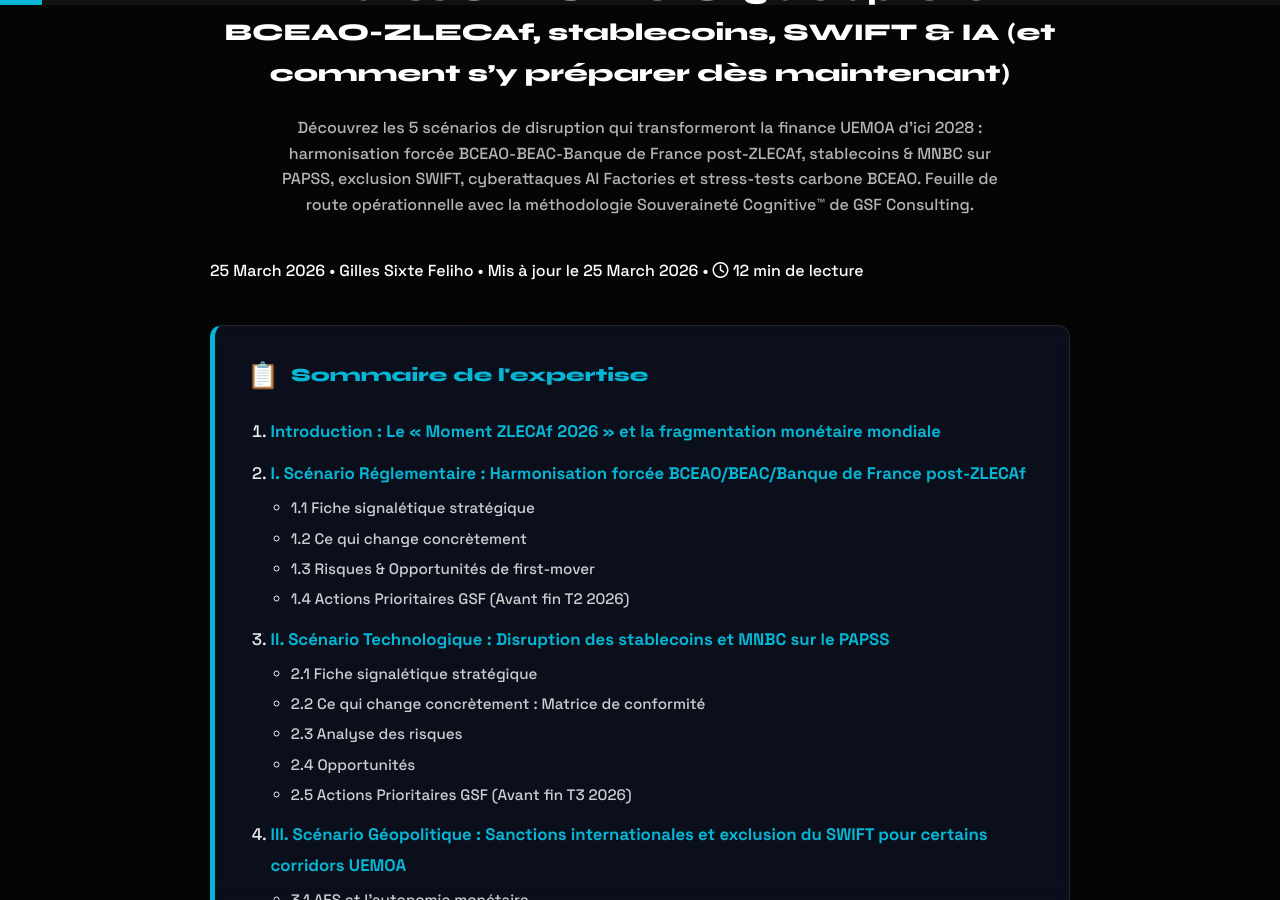
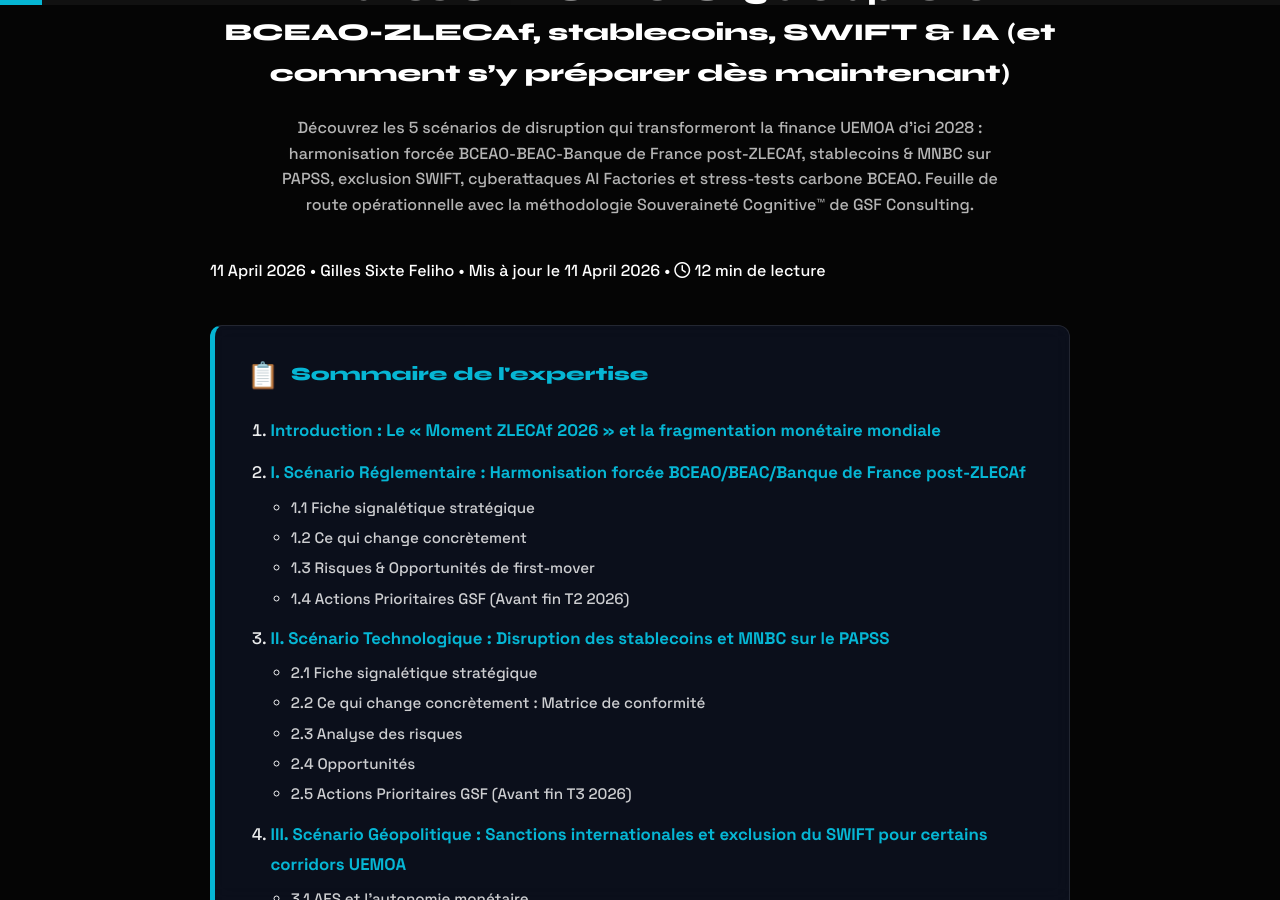
Before and after one commit to GSF-CONSULTING-INTERNATIONALE/.github.io-, a Jekyll site: the page built from _posts/2026-04-11-finance-uemoa-2028-5-disruptions-bceao-zlecaf-stablecoins-swift-ia.md, in a window 1280 px wide and 900 px high, scrolled down 451 px. Built offline with Jekyll 4.4.1, drawn with Linux system fonts in a browser that asks for light colours; some of the changed text lies outside the part shown.

Commit message:
Updated 1 file via CloudCannon.

```diff
--- a/_posts/2026-04-11-finance-uemoa-2028-5-disruptions-bceao-zlecaf-stablecoins-swift-ia.md
+++ b/_posts/2026-04-11-finance-uemoa-2028-5-disruptions-bceao-zlecaf-stablecoins-swift-ia.md
@@ -2,8 +2,8 @@
 layout: post
 title: "Finance UEMOA 2028 : 5 disruptions BCEAO-ZLECAf, stablecoins, SWIFT & IA (et comment s’y préparer dès maintenant)"
 permalink: /analyses/finance-uemoa-2028-5-disruptions-bceao-zlecaf-stablecoins-swift-ia/
-date: 2026-03-25
-last_updated: 2026-03-25
+date: 2026-04-11
+last_updated: 2026-04-11
 category: Finance & Marchés
 tags:
 - finance UEMOA
```
